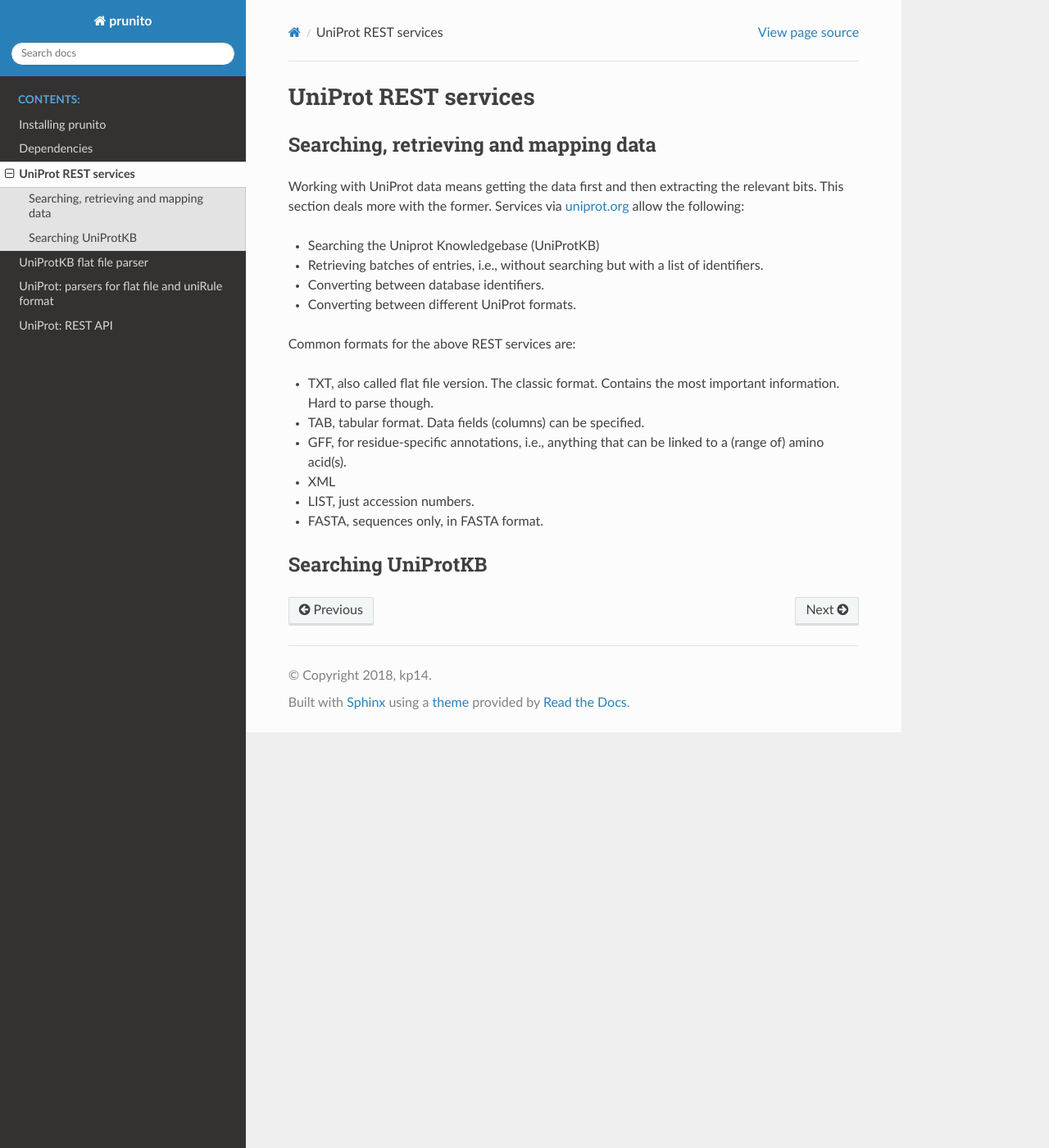
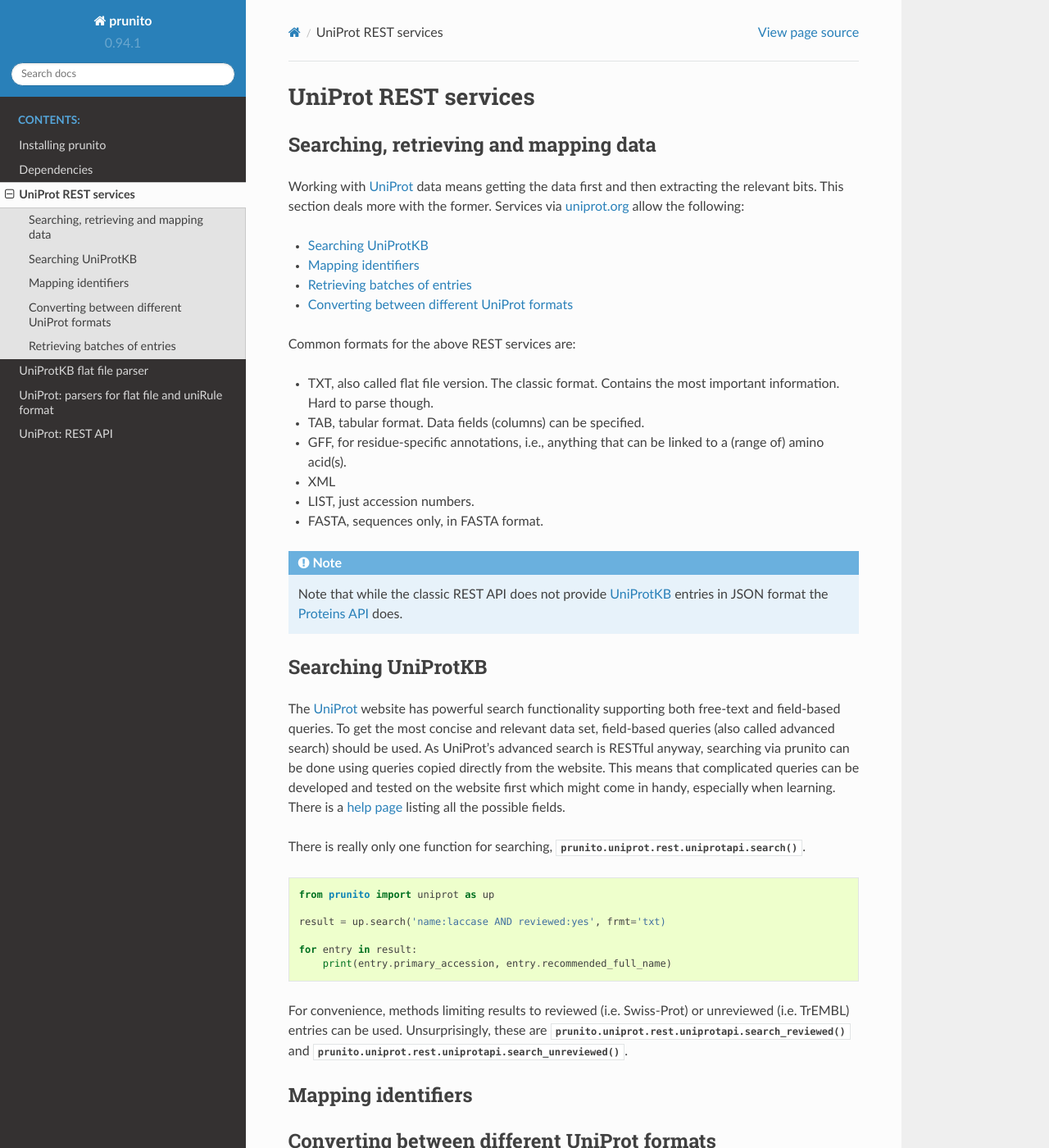
Before and after one commit to kp14/prunito, a Sphinx documentation site: the page built from docs/source/uniprot_searching.rst, in a window 1280 px wide and 1400 px high. Shown: the whole window at 82% size. Built offline with Sphinx 7.4.7 and the Read the Docs theme 2.0.0, drawn with Linux system fonts in a browser that asks for light colours; some of the changed text lies outside the part shown.

Commit message:
Documentation.

```diff
--- a/docs/source/conf.py
+++ b/docs/source/conf.py
@@ -5,6 +5,7 @@
 # This file does only contain a selection of the most common options. For a
 # full list see the documentation:
 # http://www.sphinx-doc.org/en/stable/config
+import prunito
 
 # -- Path setup --------------------------------------------------------------
 
@@ -24,9 +25,9 @@
 author = 'kp14'
 
 # The short X.Y version
-version = ''
+version = prunito.__version__
 # The full version, including alpha/beta/rc tags
-release = '0.91.0'
+release = prunito.__version__
 
 
 # -- General configuration ---------------------------------------------------
@@ -72,6 +73,16 @@
 
 # The name of the Pygments (syntax highlighting) style to use.
 pygments_style = 'sphinx'
+
+# --------- MY STUFF -----------------------------------------------------
+rst_epilog = """
+.. |up| replace:: UniProt
+.. _up: https://www.uniprot.org
+.. |upkb| replace:: UniProtKB
+.. _upkb: https://www.uniprot.org
+.. |papi| replace:: Proteins API
+.. _papi: https://www.ebi.ac.uk/proteins/api
+"""
 
 
 # -- Options for HTML output -------------------------------------------------
--- a/docs/source/uniprot_ff_parser.rst
+++ b/docs/source/uniprot_ff_parser.rst
@@ -1,4 +1,4 @@
-.. uniprot_ff_parser:
+.. _uniprot_ff_parser:
 
 UniProtKB flat file parser
 ==========================
--- a/docs/source/uniprot_searching.rst
+++ b/docs/source/uniprot_searching.rst
@@ -1,18 +1,18 @@
-.. uniprot_searching:
+.. _uniprot_searching:
 
 UniProt REST services
 =====================
 Searching, retrieving and mapping data
 --------------------------------------
 
-Working with UniProt data means getting the data first and then extracting the relevant bits.
+Working with |up|_ data means getting the data first and then extracting the relevant bits.
 This section deals more with the former.
 Services via `uniprot.org <https://www.uniprot.org>`_ allow the following:
 
-* Searching the Uniprot Knowledgebase (UniProtKB)
-* Retrieving batches of entries, i.e., without searching but with a list of identifiers.
-* Converting between database identifiers.
-* Converting between different UniProt formats.
+* :ref:`searching-uniprot`
+* :ref:`mapping-identifiers`
+* :ref:`retrieving-batches`
+* :ref:`converting-formats`
 
 Common formats for the above REST services are:
 
@@ -23,5 +23,54 @@
 * LIST, just accession numbers.
 * FASTA, sequences only, in FASTA format.
 
+.. note::
+    Note that while the classic REST API does not provide |upkb|_ entries in JSON format
+    the |papi|_ does.
+
+.. _searching-uniprot:
+
 Searching UniProtKB
 -------------------
+
+The |up|_ website has powerful search functionality supporting both free-text and field-based queries.
+To get the most concise and relevant data set, field-based queries (also called advanced search) should be used.
+As UniProt's advanced search is RESTful anyway, searching via prunito can be done using queries copied directly
+from the website.
+This means that complicated queries can be developed and tested on the website first which might come in handy,
+especially when learning.
+There is a `help page <https://www.uniprot.org/help/advanced_search>`_ listing all the possible fields.
+
+There is really only one function for searching, :py:func:`prunito.uniprot.rest.uniprotapi.search`.
+
+.. code-block:: python
+
+    from prunito import uniprot as up
+
+    result = up.search('name:laccase AND reviewed:yes', frmt='txt)
+
+    for entry in result:
+        print(entry.primary_accession, entry.recommended_full_name)
+
+For convenience, methods limiting results to reviewed (i.e. Swiss-Prot) or unreviewed (i.e. TrEMBL) entries can be
+used.
+Unsurprisingly, these are :py:func:`prunito.uniprot.rest.uniprotapi.search_reviewed` and
+:py:func:`prunito.uniprot.rest.uniprotapi.search_unreviewed`.
+
+
+
+.. _mapping-identifiers:
+
+Mapping identifiers
+--------------------
+
+.. _converting-formats:
+
+Converting between different UniProt formats
+--------------------------------------------
+
+.. _retrieving-batches:
+
+Retrieving batches of entries
+-----------------------------
+
+, i.e., without searching but with a list of identifiers.
```
Also changed, not shown: 1 other file.
